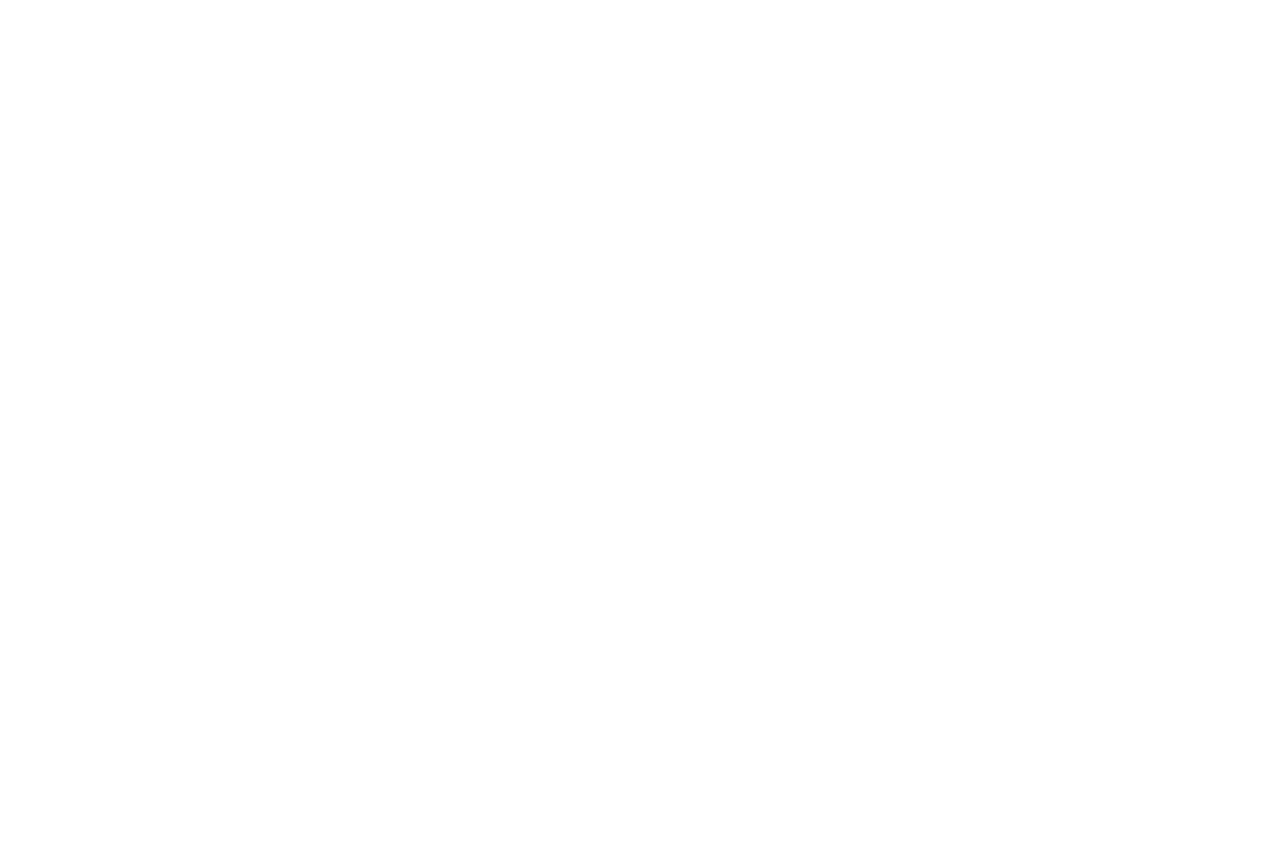
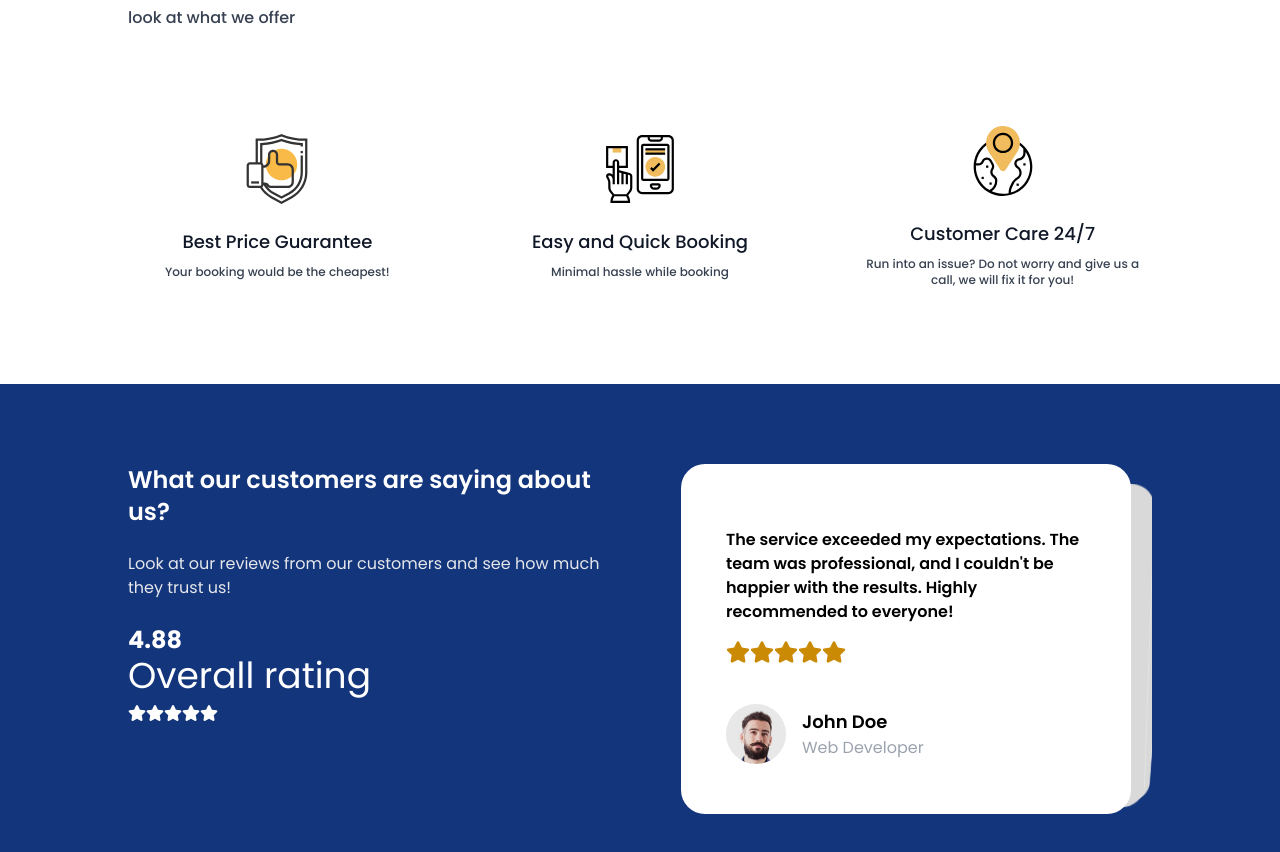
Before and after one commit to sadanandadhikari/travel_app, a Next.js app: page / in a window 1280 px wide. Shown: the part 2470-3322 px from the top of the page. Before the commit the page ends 2368 px from the top, so only its background shows below. Built offline with nearby package versions, Linux system fonts and the light colour scheme.

Commit message:
Add reviews and why choose section

```diff
--- /dev/null
+++ b/components/helper/WhyChooseCard.tsx
@@ -0,0 +1,22 @@
+import Image from 'next/image';
+import React from 'react'
+
+type Props = {
+    image: string;
+    title: string;
+    description: string;
+}
+const WhyChooseCard = ({image, title, description}: Props) => {
+  return (
+    <div>
+        {/** Image */}
+        <Image src={image} width={70} height={70} alt="title" className='mx-auto' />
+
+        {/** Content */}
+        <h1 className='mt-6 text-center font-medium text-gray-900 text-lg'>{title}</h1>
+        <p className='mt-2 text-center text-xs font-medium text-gray-700'>{description}</p>
+    </div>
+  )
+}
+
+export default WhyChooseCard
--- a/components/home/Home.tsx
+++ b/components/home/Home.tsx
@@ -2,6 +2,8 @@
 import Hero from './hero/Hero'
 import Destination from './destination/Destination'
 import Hotel from './hotel/Hotel'
+import WhyChoose from './whyChoose/WhyChoose'
+import Reviews from './reviews/Reviews'
 
 const Home = () => {
   return (
@@ -9,6 +11,8 @@
       <Hero/>
       <Destination />
       <Hotel />
+      <WhyChoose />
+      <Reviews />
     </div>
   )
 }
--- /dev/null
+++ b/components/home/reviews/Reviews.tsx
@@ -0,0 +1,42 @@
+import React from 'react'
+import { FaStar } from 'react-icons/fa'
+import ReviewsSlider from './ReviewsSlider'
+
+const Reviews = () => {
+  return (
+    <div className='pt-20 pb-20 flex items-center justify-center flex-col bg-[#13357b]'>
+        <div className='w-[80%] mx-auto grid grid-cols-1 lg:grid-cols-2 gap-10'>
+            {/** Text Content */}
+            <div>
+                <h1 className='text-2xl font-semibold text-white'> What our customers are saying about us?</h1>
+                <p className='mt-6 text-gray-200 text-base'> Look at our reviews from our customers and see how much they trust us!</p>
+
+                <div className='mt-6 flex items-center space-x-6'>
+                    <div>
+                        <p className='text-2xl font-bold text-white'>4.88</p>
+                        <p className='text-white mb-2'>Overall rating</p>
+                        <div className='flex items-center font-medium text-lg'>
+                            <FaStar className='text-white'/>
+                            <FaStar className='text-white'/>
+                            <FaStar className='text-white'/>
+                            <FaStar className='text-white'/>
+                            <FaStar className='text-white'/>
+                        </div>
+
+                    </div>
+
+                </div>
+            </div>
+
+            {/** Slider */}
+            <div className='overflow-hidden'>
+                <ReviewsSlider />
+            </div>
+
+        </div>
+
+    </div>
+  )
+}
+
+export default Reviews
--- /dev/null
+++ b/components/home/reviews/ReviewsSlider.tsx
@@ -0,0 +1,57 @@
+'use client'
+import React from 'react'
+// Import Swiper React components
+import { Swiper, SwiperSlide } from 'swiper/react';
+
+// Import Swiper styles
+import 'swiper/css';
+import 'swiper/css/effect-cards'
+
+import {EffectCards} from 'swiper/modules'
+import { reviewData } from '@/data/data';
+import { FaStar } from 'react-icons/fa';
+import Image from 'next/image';
+
+const ReviewsSlider = () => {
+  return (
+      <Swiper
+        effect={'cards'}
+        grabCursor={true}
+        modules={[EffectCards]}
+        className="md:w-[450px] md:h-[350px] w-[90%] h-[300px]"
+      >
+        {reviewData.map((review) =>{
+            return (
+                <SwiperSlide key={review.id} className='bg-white rounded-3xl block'>
+                    <div className='w-[80%] mx-auto mt-16'>
+                        {/** Review text */}
+                        <p className='text-xs sm:text-sm md:text-base font-semibold text-black'>{review.review}</p>
+
+                        {/** Icons */}
+                        <div className='flex items-center mt-4'>
+                            <FaStar className="md:w-6 md:h-6 w-3 h-3 text-yellow-600" />
+                            <FaStar className="md:w-6 md:h-6 w-3 h-3 text-yellow-600" />
+                            <FaStar className="md:w-6 md:h-6 w-3 h-3 text-yellow-600" />
+                            <FaStar className="md:w-6 md:h-6 w-3 h-3 text-yellow-600" />
+                            <FaStar className="md:w-6 md:h-6 w-3 h-3 text-yellow-600" />
+                        </div>
+
+                        {/** Users Profile */}
+                        <div className='mt-10'>
+                            <div className='flex items-center space-x-4'>
+                                <Image src={review.image} width={60} height={60} alt="client image" className='rounded-full'/>
+                                <div>
+                                    <p className='text-sm sm:text-lg font-semibold text-black'>{review.name}</p>
+                                    <p className='text-gray600 text-xs sm:text-base text-gray-400'>Web Developer</p>
+                                </div>
+                            </div>
+                        </div>
+                    </div>
+                </SwiperSlide>
+            )
+        })}
+      </Swiper>
+  )
+}
+
+export default ReviewsSlider
--- /dev/null
+++ b/components/home/whyChoose/WhyChoose.tsx
@@ -0,0 +1,22 @@
+import SectionHeading from '@/components/helper/SectionHeading'
+import WhyChooseCard from '@/components/helper/WhyChooseCard'
+import React from 'react'
+
+const WhyChoose = () => {
+  return (
+    <div className='pt-16 pb-24'>
+        {/** Section Heading */}
+        <SectionHeading heading='Why Choose Us' subheading='look at what we offer' />
+        <div className='grid w-[80%] mx-auto grid-cols-1 md:grid-cols-2 lg:grid-cols-3 gap-16 items-center mt-24'>
+            {/** Why Choose card */}
+            <div><WhyChooseCard image="/images/c1.svg" title="Best Price Guarantee" description='Your booking would be the cheapest!'/></div>
+            <div><WhyChooseCard image="/images/c2.svg" title="Easy and Quick Booking" description='Minimal hassle while booking' /></div>
+            <div><WhyChooseCard image="/images/c3.svg" title="Customer Care 24/7" description='Run into an issue? Do not worry and give us a call, we will fix it for you!'/></div>
+
+        </div>
+
+    </div>
+  )
+}
+
+export default WhyChoose
--- a/package.json
+++ b/package.json
@@ -13,7 +13,8 @@
     "react": "^19.0.0",
     "react-dom": "^19.0.0",
     "react-icons": "^5.5.0",
-    "react-multi-carousel": "^2.8.6"
+    "react-multi-carousel": "^2.8.6",
+    "swiper": "^11.2.10"
   },
   "devDependencies": {
     "@types/node": "^20",
```
Also changed, not shown: 1 other file (tests, documents, lock files or other folders).
